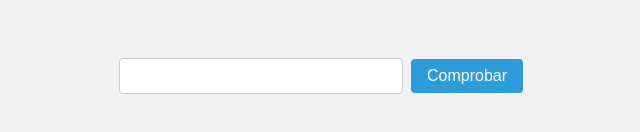
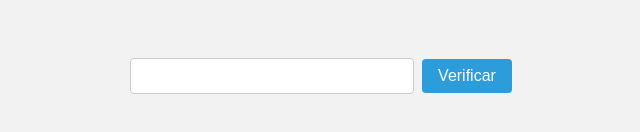
Before and after one commit to ISCODEVUTB/RealCheck, a React (Create React App) app in the folder client/: page / in a window 1280 px wide. Shown: the part 342-474 px from the top of the page, without its empty margins (319-959 px from the left). Built offline with nearby package versions, Linux system fonts and the light colour scheme.

Commit message:
RC-5 Prueba de CI/CD

```diff
--- a/client/src/Components/NewsChecker.jsx
+++ b/client/src/Components/NewsChecker.jsx
@@ -31,7 +31,7 @@ function NewsChecker() {
             onChange={handleInputChange}
           />
           <button className="submit-button" type="submit">
-            Comprobar
+            Verificar
           </button>
         </div>
       </form>
```
